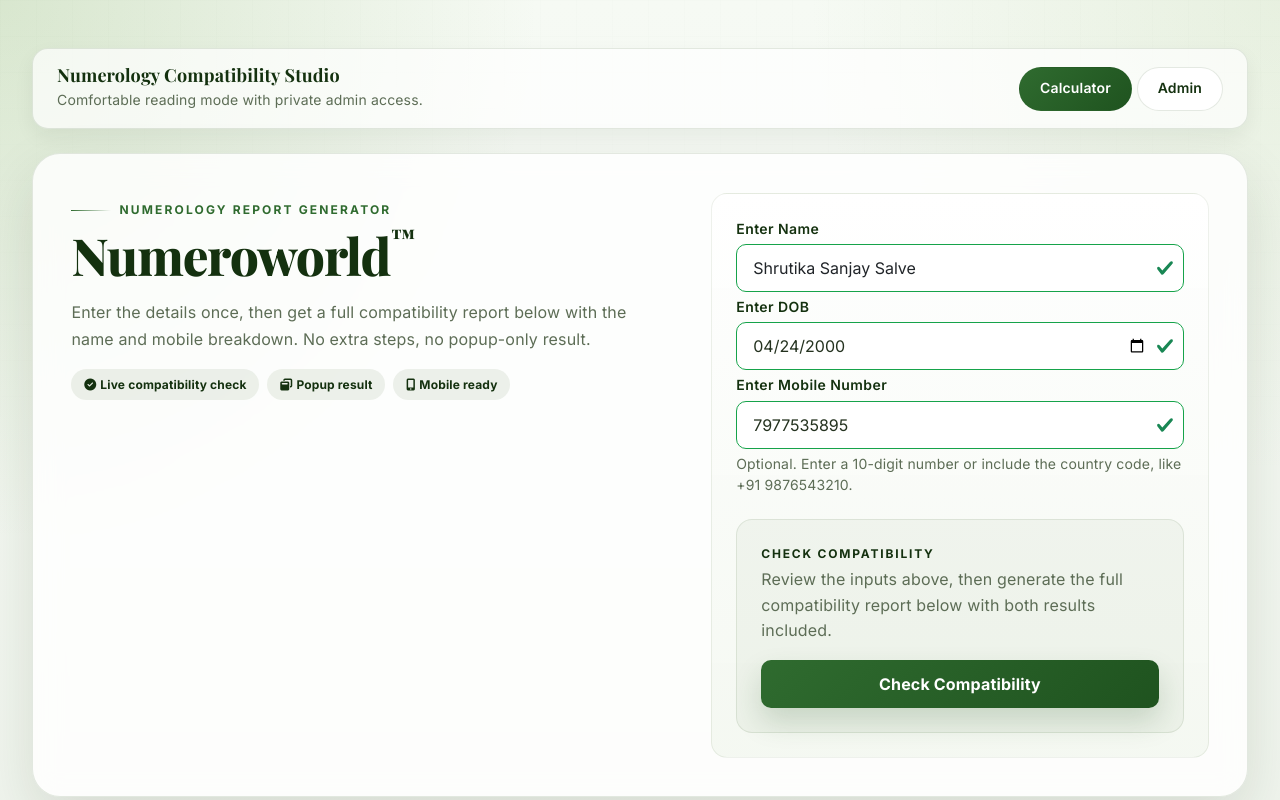
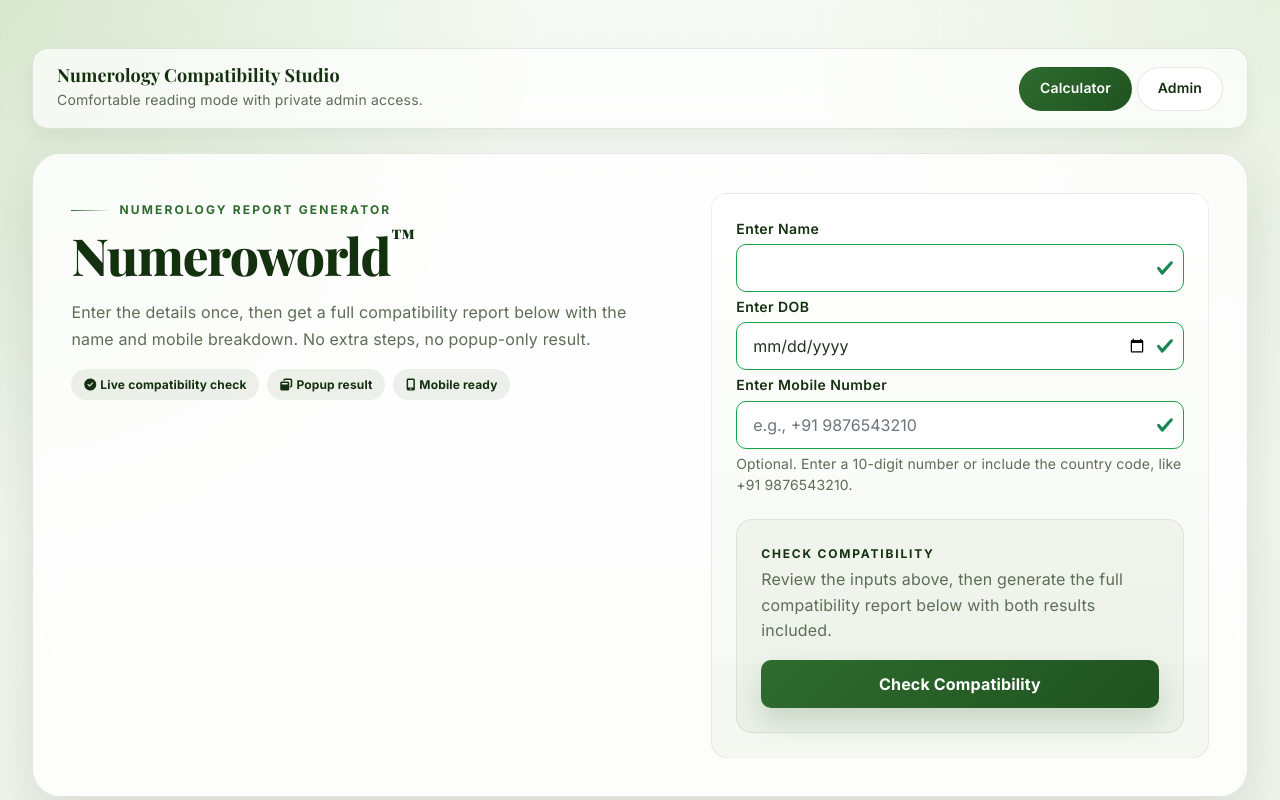
Before and after one commit to duchu6687-afk/Numerology, a website: page index.html in a window 1280 px wide. Shown: the top 800 px of the page. Drawn offline with nearby package versions, Linux system fonts and the light colour scheme; no server answers; a web font is replaced by a local one.

Commit message:
Update index.html

```diff
--- a/index.html
+++ b/index.html
@@ -56,14 +56,14 @@
 
                 <div class="form-panel">
                     <label class="section-label" for="name-input">Enter Name</label>
-                    <input type="text" class="form-control mb-1" name="name" id="name-input" value="Shrutika Sanjay Salve" autofocus>
+                    <input type="text" class="form-control mb-1" name="name" id="name-input" value="" autofocus>
                     <span class="field-error" id="name-error">
                         <svg viewBox="0 0 16 16" fill="currentColor"><path d="M8 1a7 7 0 1 0 0 14A7 7 0 0 0 8 1zm0 3a.75.75 0 0 1 .75.75v3.5a.75.75 0 0 1-1.5 0v-3.5A.75.75 0 0 1 8 4zm0 8a1 1 0 1 1 0-2 1 1 0 0 1 0 2z"/></svg>
                         Please enter a full name (at least 2 characters).
                     </span>
 
                     <label class="section-label" for="dob-input">Enter DOB</label>
-                    <input type="date" class="form-control mb-1" name="date" id="dob-input" value="2000-04-24">
+                    <input type="date" class="form-control mb-1" name="date" id="dob-input" value="">
                     <span class="field-error" id="dob-error">
                         <svg viewBox="0 0 16 16" fill="currentColor"><path d="M8 1a7 7 0 1 0 0 14A7 7 0 0 0 8 1zm0 3a.75.75 0 0 1 .75.75v3.5a.75.75 0 0 1-1.5 0v-3.5A.75.75 0 0 1 8 4zm0 8a1 1 0 1 1 0-2 1 1 0 0 1 0 2z"/></svg>
                         Please enter a valid date of birth.
@@ -71,7 +71,7 @@
 
                     <div id="mobile-input-container">
                         <label class="section-label" for="mobile-number">Enter Mobile Number</label>
-                        <input type="tel" class="form-control mb-1" name="mobile" id="mobile-number" value="7977535895" placeholder="e.g., +91 9876543210" maxlength="15" pattern="[0-9+\s-]{10,15}" inputmode="tel">
+                        <input type="tel" class="form-control mb-1" name="mobile" id="mobile-number" value="" placeholder="e.g., +91 9876543210" maxlength="15" pattern="[0-9+\s-]{10,15}" inputmode="tel">
                         <span class="field-error" id="mobile-error">
                             <svg viewBox="0 0 16 16" fill="currentColor"><path d="M8 1a7 7 0 1 0 0 14A7 7 0 0 0 8 1zm0 3a.75.75 0 0 1 .75.75v3.5a.75.75 0 0 1-1.5 0v-3.5A.75.75 0 0 1 8 4zm0 8a1 1 0 1 1 0-2 1 1 0 0 1 0 2z"/></svg>
                             Enter a valid 10-digit mobile number (digits only, or include country code like +91).
```
